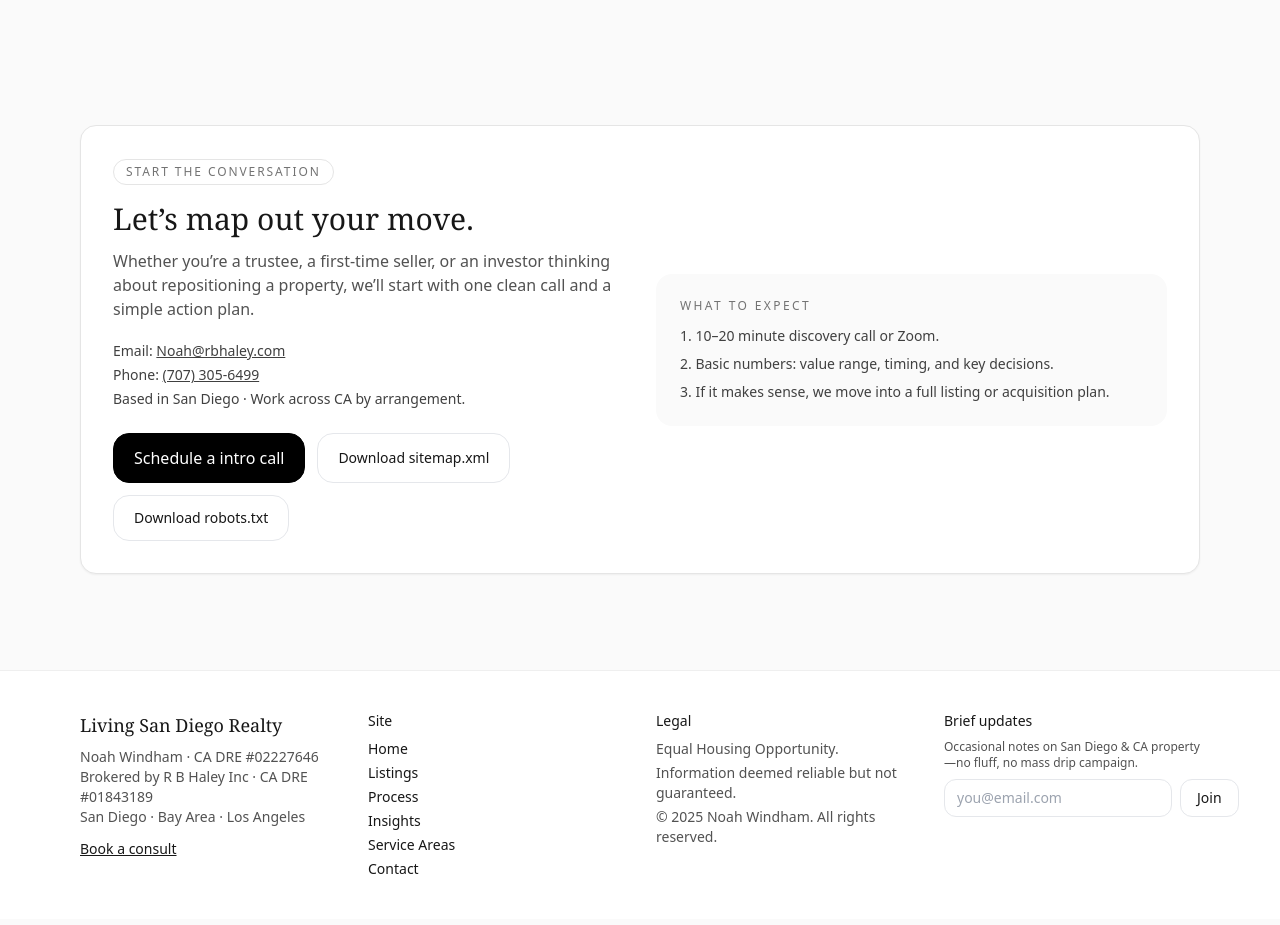
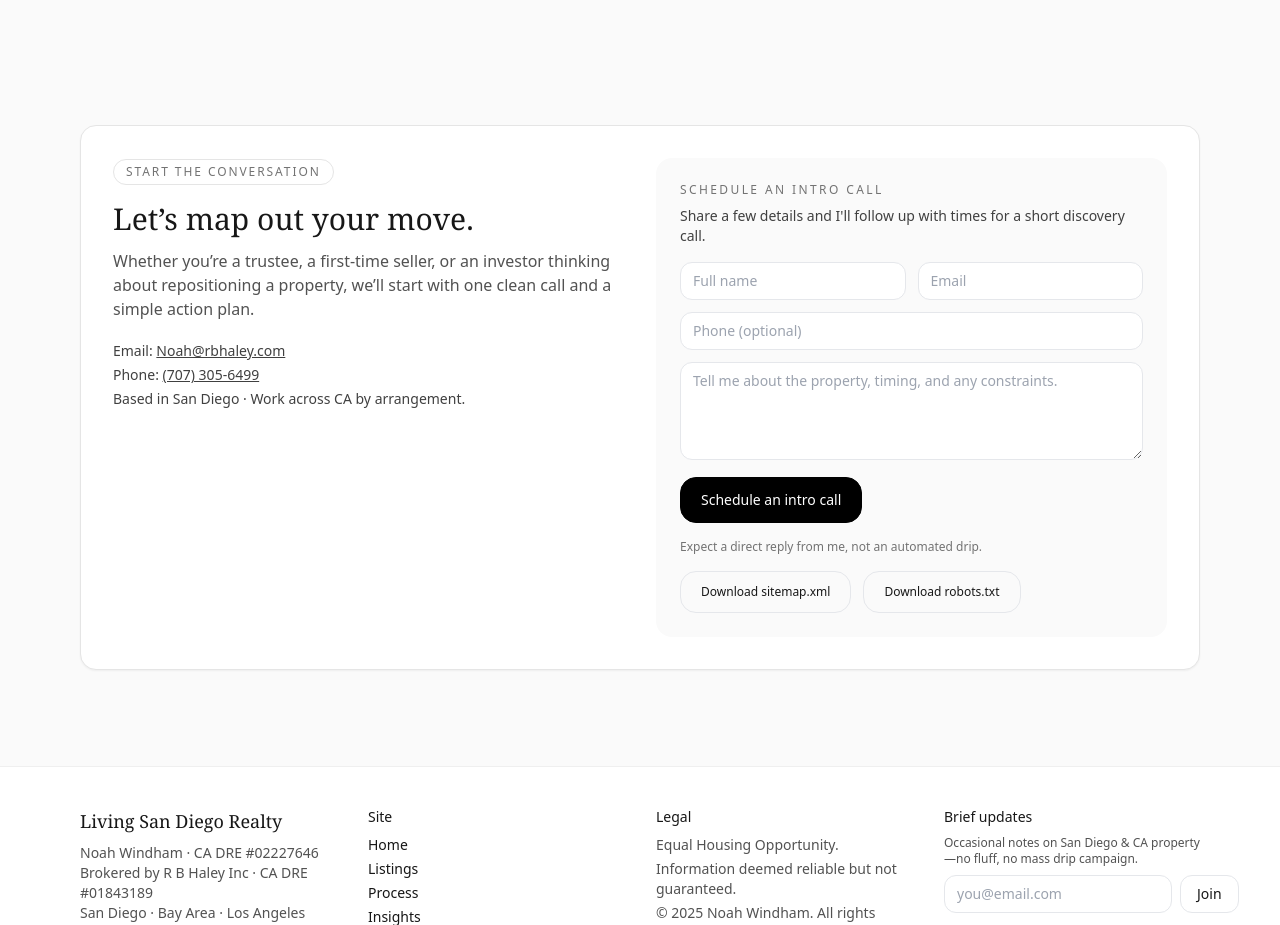
Before and after one commit to windhamnoah77-tech/noah-site, a React (Vite) app: page / in a window 1280 px wide. Shown: the part 3080-4005 px from the top of the page. Built offline with nearby package versions, Linux system fonts and the light colour scheme.

Commit message:
Add Netlify contact form to Contact section

```diff
--- a/src/RealEstateSite.jsx
+++ b/src/RealEstateSite.jsx
@@ -733,10 +733,11 @@ function LeadCapture({ open, onClose }) {
   );
 }
 
-function Contact({ onOpenLead }) {
+function Contact() {
   return (
     <section id="contact" className="page-section">
-      <div className="card p-6 md:p-8 grid md:grid-cols-2 gap-8 items-center">
+      <div className="card p-6 md:p-8 grid md:grid-cols-2 gap-8 items-start">
+        {/* Left side: stays basically the same */}
         <div>
           <span className="pill">Start the conversation</span>
           <h2 className="mt-4 text-3xl">Let’s map out your move.</h2>
@@ -760,45 +761,99 @@ function Contact({ onOpenLead }) {
             </div>
             <div>Based in San Diego · Work across CA by arrangement.</div>
           </div>
-          <div className="mt-6 flex flex-wrap gap-3">
+        </div>
+
+        {/* Right side: Netlify contact form */}
+        <div className="rounded-2xl bg-neutral-50 p-6">
+          <div className="text-xs uppercase tracking-[0.2em] text-neutral-500">
+            Schedule an intro call
+          </div>
+          <p className="mt-2 text-sm text-neutral-700">
+            Share a few details and I&apos;ll follow up with times for a short
+            discovery call.
+          </p>
+
+          <form
+            name="contact"
+            method="POST"
+            data-netlify="true"
+            netlify-honeypot="bot-field"
+            className="mt-4 space-y-3 text-sm"
+          >
+            {/* Netlify identifier */}
+            <input type="hidden" name="form-name" value="contact" />
+
+            {/* Honeypot */}
+            <p className="hidden">
+              <label>
+                Don’t fill this out: <input name="bot-field" />
+              </label>
+            </p>
+
+            <div className="grid md:grid-cols-2 gap-3">
+              <input
+                required
+                name="name"
+                placeholder="Full name"
+                className="border rounded-xl px-3 py-2 w-full"
+              />
+              <input
+                required
+                name="email"
+                type="email"
+                placeholder="Email"
+                className="border rounded-xl px-3 py-2 w-full"
+              />
+            </div>
+
+            <input
+              name="phone"
+              placeholder="Phone (optional)"
+              className="border rounded-xl px-3 py-2 w-full"
+            />
+
+            <textarea
+              name="message"
+              rows={4}
+              placeholder="Tell me about the property, timing, and any constraints."
+              className="border rounded-xl px-3 py-2 w-full"
+              required
+            />
+
             <button
-              onClick={onOpenLead}
-              className="px-5 py-3 rounded-2xl border border-black bg-black text-white hover:bg-white hover:text-black transition"
+              type="submit"
+              className="mt-1 px-5 py-3 rounded-2xl border border-black bg-black text-white hover:bg-white hover:text-black transition"
             >
-              Schedule a intro call
+              Schedule an intro call
             </button>
+          </form>
+
+          <div className="mt-4 text-xs text-neutral-500">
+            Expect a direct reply from me, not an automated drip.
+          </div>
+
+          <div className="mt-4 flex flex-wrap gap-3">
             <button
+              type="button"
               onClick={generateSitemap}
-              className="px-5 py-3 rounded-2xl border text-sm"
+              className="px-5 py-3 rounded-2xl border text-xs"
             >
               Download sitemap.xml
             </button>
             <button
+              type="button"
               onClick={generateRobots}
-              className="px-5 py-3 rounded-2xl border text-sm"
+              className="px-5 py-3 rounded-2xl border text-xs"
             >
               Download robots.txt
             </button>
           </div>
         </div>
-
-        <div className="rounded-2xl bg-neutral-50 p-6">
-          <div className="text-xs uppercase tracking-[0.2em] text-neutral-500">
-            What to expect
-          </div>
-          <ol className="mt-3 text-sm text-neutral-700 space-y-2 list-decimal list-inside">
-            <li>10–20 minute discovery call or Zoom.</li>
-            <li>Basic numbers: value range, timing, and key decisions.</li>
-            <li>
-              If it makes sense, we move into a full listing or acquisition
-              plan.
-            </li>
-          </ol>
-        </div>
       </div>
     </section>
   );
 }
+
 
 function NewsletterForm() {
   const [email, setEmail] = useState("");
```
